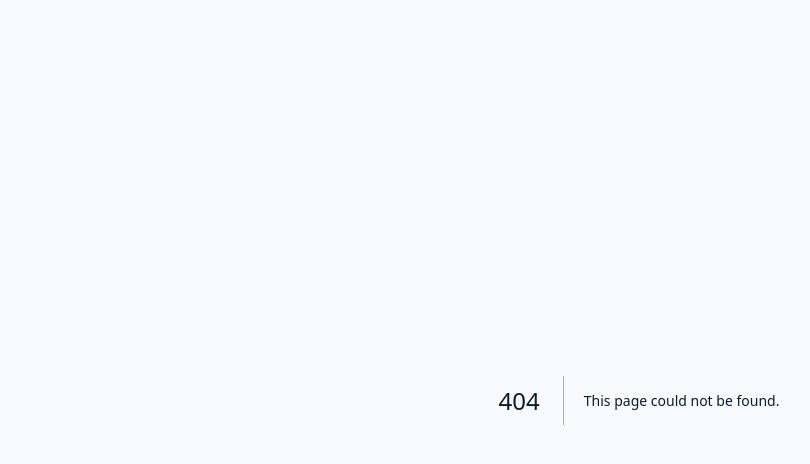
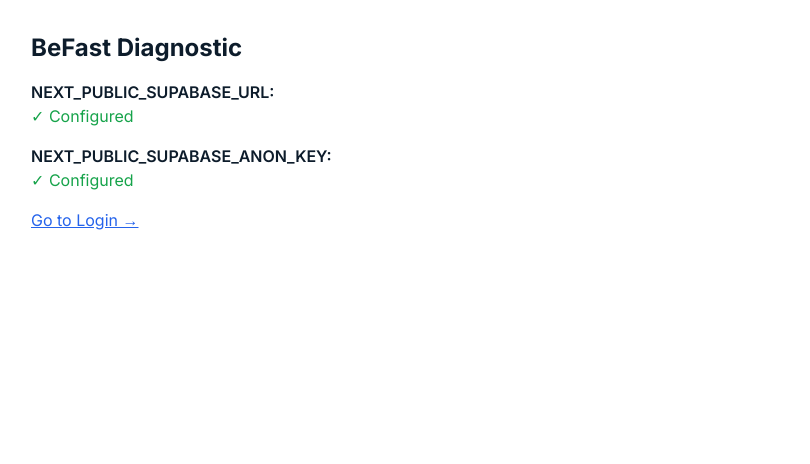
Before and after one commit to AJC-PoleSI/BeFast, a Next.js app: page /diagnostic in a window 1280 px wide. Before the commit this address had no page. Shown: the top 464 px of the page, without its empty margins (1-811 px from the left). Built offline with nearby package versions, Linux system fonts and the light colour scheme; no server answers.

Commit message:
Add diagnostic page to debug Vercel 404 errors

```diff
--- /dev/null
+++ b/app/diagnostic/page.tsx
@@ -0,0 +1,29 @@
+export default function Diagnostic() {
+  const supabaseUrl = process.env.NEXT_PUBLIC_SUPABASE_URL
+  const supabaseKey = process.env.NEXT_PUBLIC_SUPABASE_ANON_KEY
+
+  return (
+    <div className="p-8 bg-white min-h-screen">
+      <h1 className="text-2xl font-bold mb-4">BeFast Diagnostic</h1>
+      <div className="space-y-4">
+        <div>
+          <p className="font-semibold">NEXT_PUBLIC_SUPABASE_URL:</p>
+          <p className={supabaseUrl ? "text-green-600" : "text-red-600"}>
+            {supabaseUrl ? "✓ Configured" : "✗ Missing"}
+          </p>
+        </div>
+        <div>
+          <p className="font-semibold">NEXT_PUBLIC_SUPABASE_ANON_KEY:</p>
+          <p className={supabaseKey ? "text-green-600" : "text-red-600"}>
+            {supabaseKey ? "✓ Configured" : "✗ Missing"}
+          </p>
+        </div>
+        <div className="mt-8">
+          <a href="/login" className="text-blue-600 underline">
+            Go to Login →
+          </a>
+        </div>
+      </div>
+    </div>
+  )
+}
```
